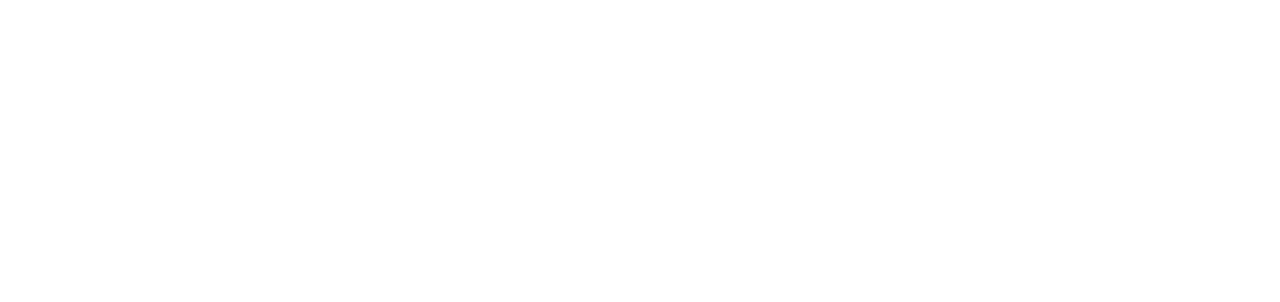
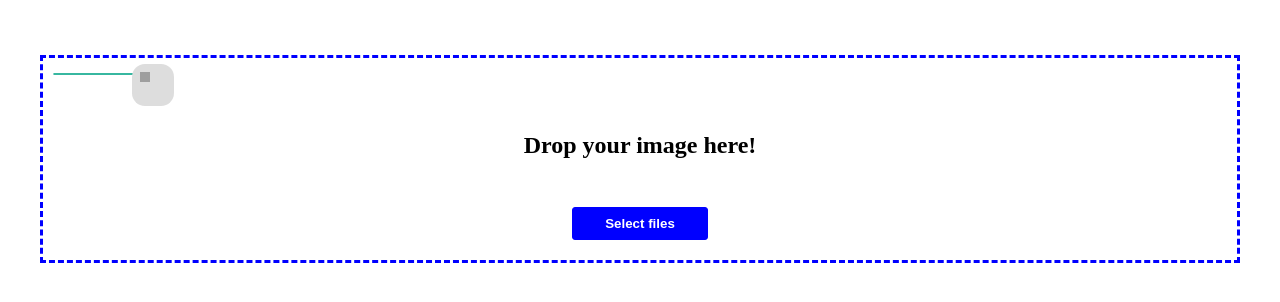
Before and after one commit to shivaji33/file-upload, an Angular app: page / in a window 1280 px wide. Shown: the top 302 px of the page. Built offline with nearby package versions, Linux system fonts and the light colour scheme; grey boxes are pictures that could not be loaded.

Commit message:
2 files modified

```diff
--- a/src/app/file-upload/file-upload.component.html
+++ b/src/app/file-upload/file-upload.component.html
@@ -0,0 +1,16 @@
+<div class="dropzone_container">
+	<div class="previews">
+		<div class="uploaded_image">
+			<div class="close_button">
+				<img src="https://www.reduceimages.com/img/close.png">
+    							</div>
+			</div>
+		</div>
+		<div class="drag-section">
+			<div class="drop-message">
+				<h4>Drop your image here!</h4>
+			</div>
+			<button class="file-upload-label" (click)="inputFile.click()">Select files</button>
+		</div>
+	</div>
+	<input type="file" #inputFile (change)="preview(inputFile.files)">
--- a/src/app/file-upload/file-upload.component.scss
+++ b/src/app/file-upload/file-upload.component.scss
@@ -1,4 +1,4 @@
-file-upload.component.htmlinput[type="file"] {
+input[type="file"] {
   display: none;
 }
 .dropzone_container {
@@ -32,6 +32,11 @@
         border-radius: 13px;
         z-index: 3;
         transition: all 0.5s cubic-bezier(0, 0.5, 0.5, 1);
+        img {
+          display: block;
+          width: 10px;
+          height: 10px;
+        }
       }
       .preview_container {
         text-align: center;
```
